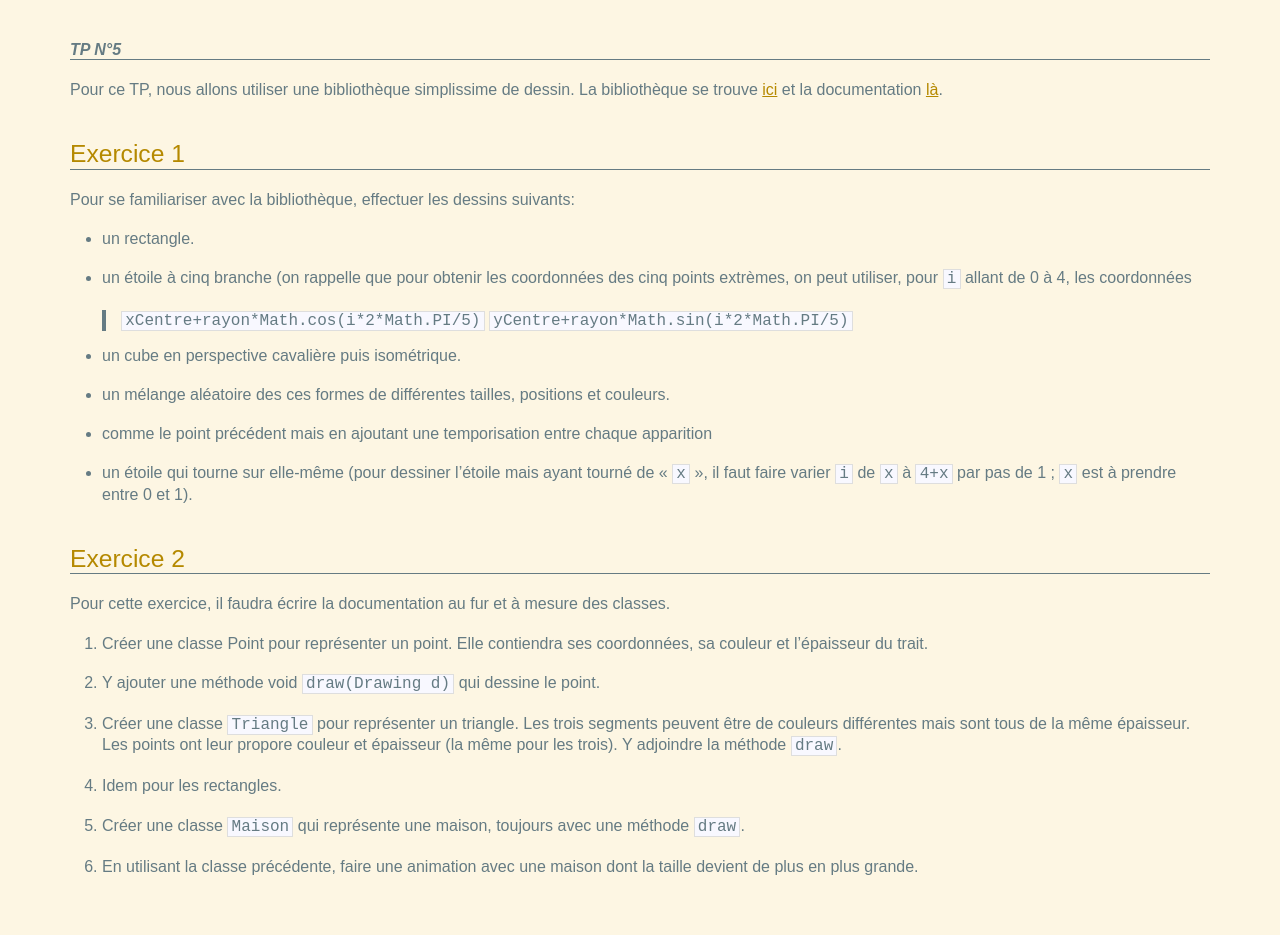
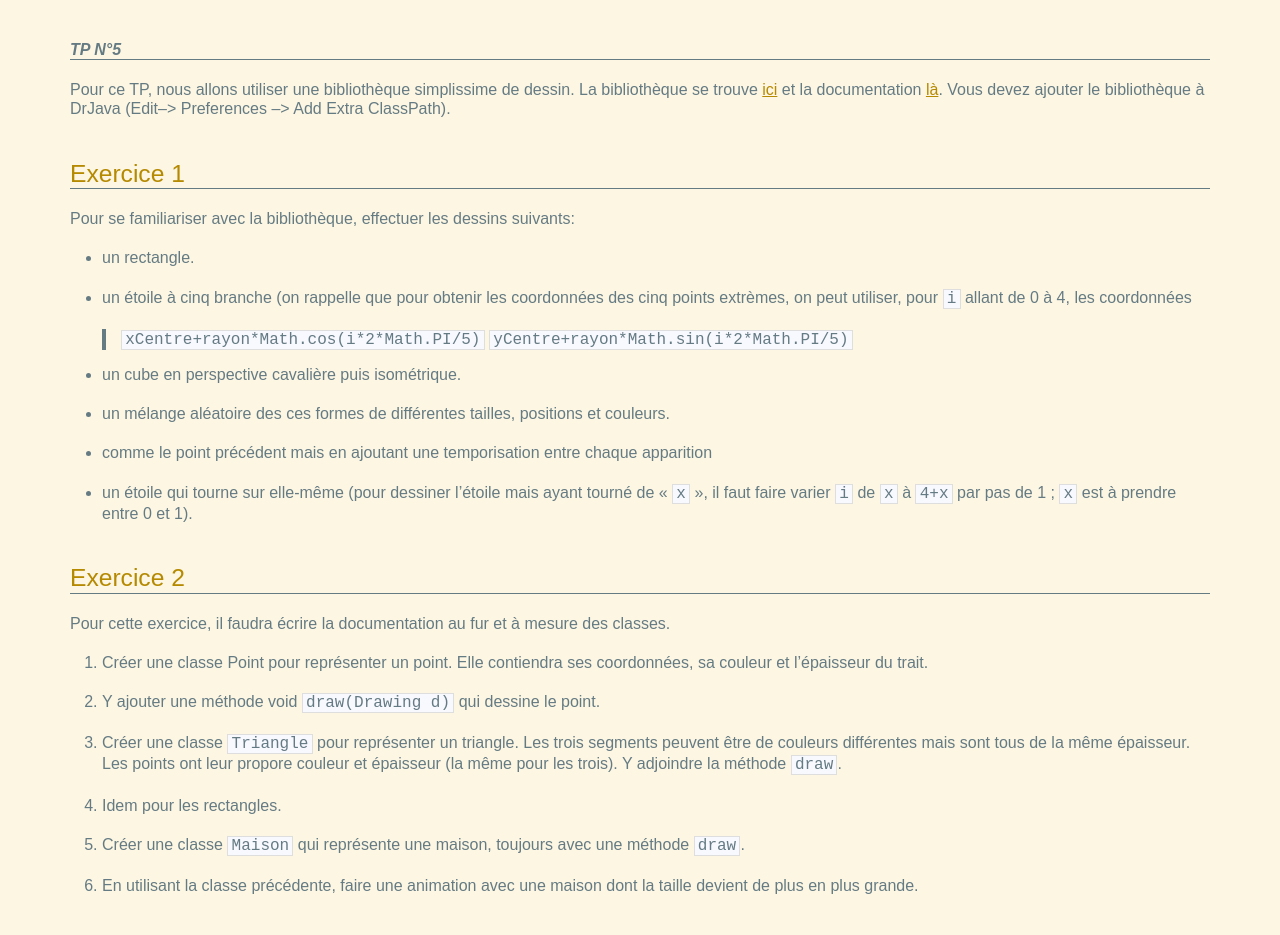
Before and after one commit to lacl-upec/l2epotp, a Jekyll site: the page built from _posts/2016-03-11-TP5.md, in a window 1280 px wide. Built offline with Jekyll 4.4.1, drawn with Linux system fonts in a browser that asks for light colours.

Commit message:
Update 2016-03-11-TP5.md

```diff
--- a/_posts/2016-03-11-TP5.md
+++ b/_posts/2016-03-11-TP5.md
@@ -2,6 +2,7 @@
 =======
 
 Pour ce TP, nous allons utiliser une bibliothèque simplissime de dessin. La bibliothèque se trouve [ici](/l2epotp/ext/drawing/drawing.jar) et la documentation [là](/l2epotp/ext/drawing/doc).
+Vous devez ajouter le bibliothèque à DrJava (Edit--> Preferences --> Add Extra ClassPath).
 
 Exercice 1
 ----------
```
